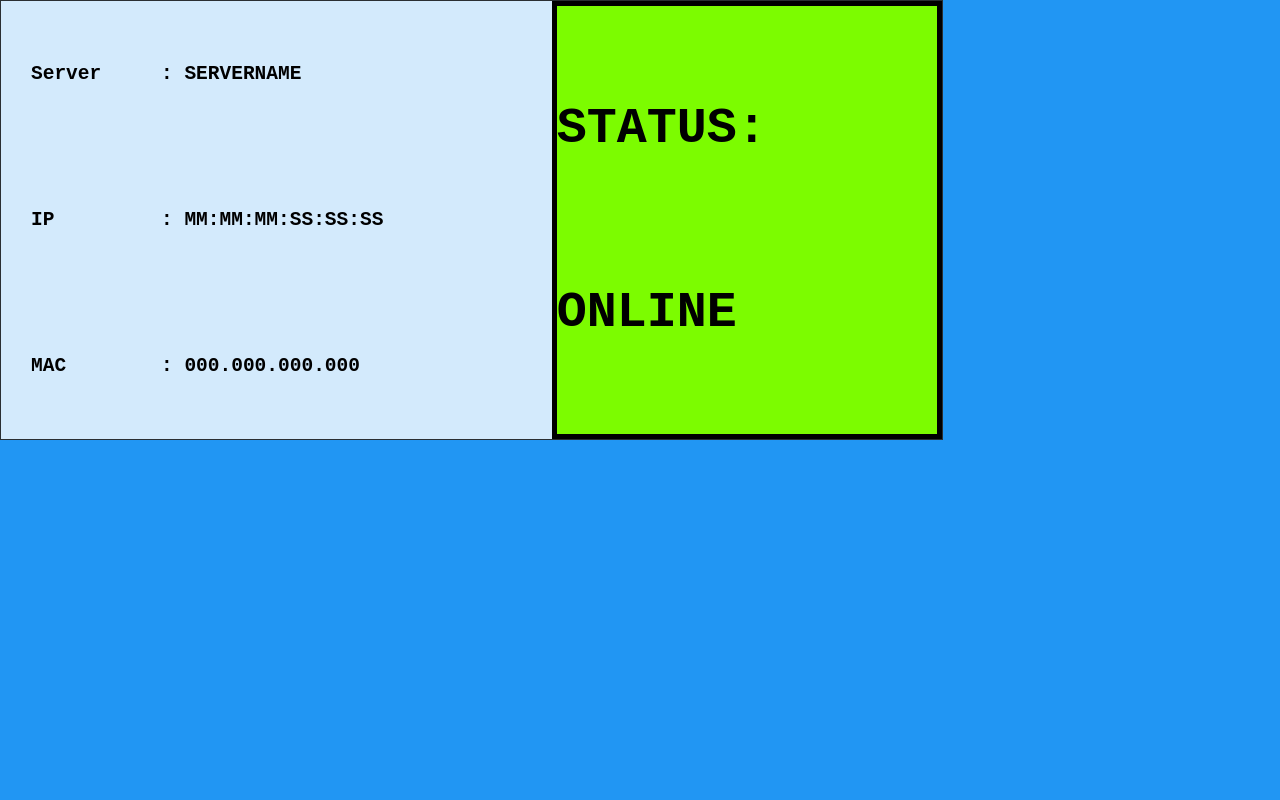
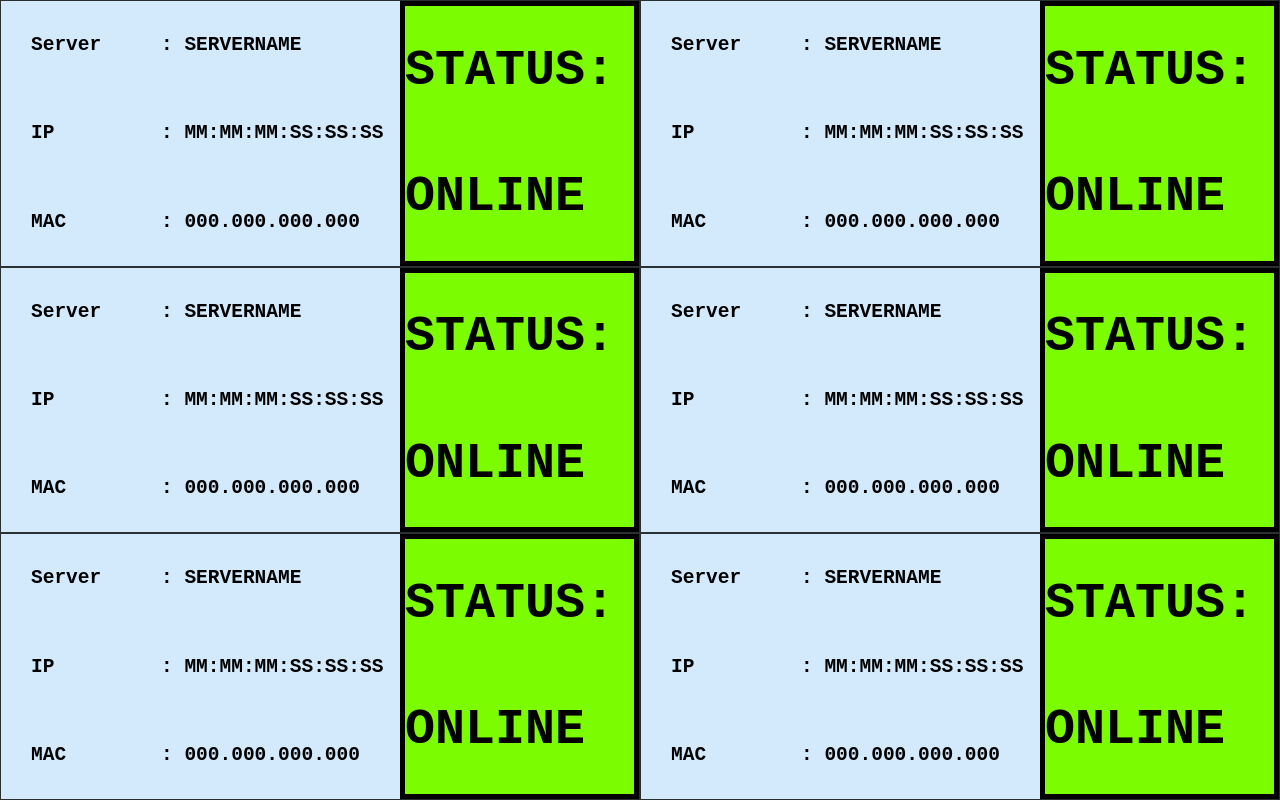
Before and after one commit to TrygveJW/Simple_server_vm_info, an Electron app: page dist/index.html in a window 1280 px wide. Drawn offline with Linux system fonts and the light colour scheme.

Commit message:
seve pre change

```diff
--- /dev/null
+++ b/src/main.css
@@ -0,0 +1,69 @@
+body {
+    margin: 0px;
+}
+
+h1 {
+    font-family: monospace;
+}
+
+h2 {
+    font-family: monospace;
+}
+
+#grid-container {
+    display: grid;
+    width: 100vw;
+    height: 100vh;
+    grid-template-columns: auto auto;
+    grid-template-rows: auto auto auto;
+    background-color: #2196F3;
+    padding: 0px;
+  }
+  .grid-item {
+    background-color: rgba(255, 255, 255, 0.8);
+    border: 1px solid rgba(0, 0, 0, 0.8);
+    text-align: left;
+  }
+
+.server-info {
+    margin: auto;
+    width: 100%;
+    height: 100%;
+    display: grid;
+    grid-template-rows: 1fr 1fr 1fr;
+    grid-template-columns: 10em 1fr 1fr;
+
+}
+.server-info .server-h{
+    grid-row-end: span 1;
+    grid-column: 1 / 2;
+    margin: auto;
+    margin-left: 30px;
+}
+
+.server-info .server-d{
+    grid-row-end: span 1;
+    grid-column: 2 / 3;
+    margin: auto;
+    margin-left: 0px;
+
+}
+
+.status-block{
+    grid-row: 1 / 4;
+    grid-column: 3 / 4;
+
+    background-color: lawngreen;
+    border: 5px solid black;
+
+    display: flex;
+    flex-direction: column;
+    justify-content: space-evenly;
+
+}
+
+.status-block h1{
+    font-size: 50px;
+
+
+}
--- a/src/main.ts
+++ b/src/main.ts
@@ -1,5 +1,7 @@
 import { app, BrowserWindow } from "electron";
 import * as path from "path";
+
+
 
 let mainWindow: Electron.BrowserWindow;
 
@@ -9,12 +11,13 @@ function createWindow() {
     height: 600,
     webPreferences: {
       preload: path.join(__dirname, "preload.js"),
+      nodeIntegration: true
     },
     width: 800,
   });
 
   // and load the index.html of the app.
-  mainWindow.loadFile(path.join(__dirname, "../index.html"));
+  mainWindow.loadFile(path.join(__dirname, "./index.html"));
 
   // Open the DevTools.
   mainWindow.webContents.openDevTools();
@@ -24,7 +27,7 @@ function createWindow() {
     // Dereference the window object, usually you would store windows
     // in an array if your app supports multi windows, this is the time
     // when you should delete the corresponding element.
-    mainWindow = null;
+    //mainWindow = null;
   });
 }
 
--- a/src/renderer.ts
+++ b/src/renderer.ts
@@ -4,5 +4,4 @@
 
 import { genPingScreen } from "./screens/genPingScreen";
 
-
 genPingScreen();
--- a/src/screens/genPingScreen.ts
+++ b/src/screens/genPingScreen.ts
@@ -1,13 +1,14 @@
+import ping from "ping";
 
 
 export function genPingScreen() : void{
-    let gridC : HTMLElement = document.getElementById("grid-container");
+    let gridC : HTMLElement = document.getElementById("grid-container")!;
 
-    let toClone : ChildNode = document.getElementById("ping-server-1");
+    let toClone : ChildNode = document.getElementById("ping-server-1")!;
 
     for (let index = 2; index <= 6; index++) {
         console.log("AAAAAAAAAA");
-        let aaa :Node = toClone.cloneNode(true)
+        let aaa :HTMLElement = toClone.cloneNode(true) as HTMLElement
         //aaa.getRootNode. .id = "ping-server-{index}";
         let r = gridC.appendChild(aaa);
 
@@ -16,3 +17,30 @@ export function genPingScreen() : void{
         console.log(r);
     }
 }
+
+enum ServerStatus {
+    OFFLINE,
+    ONLINE,
+    NO_INTERNET,
+}
+
+class PingServer {
+    name: string;
+    ip: string;
+    mac : string;
+    status :ServerStatus = ServerStatus.NO_INTERNET;
+
+    htmlRoot: HTMLHtmlElement;
+    statusText :HTMLHeadingElement;
+    statusBox : HTMLHtmlElement;
+
+    constructor(name: string, ip : string) {
+        this.name = name;
+        this.ip = ip;
+    }
+
+    makePingBox(parent : HTMLElement): void {
+        let rootElent : HTMLElement = new HTMLElement();
+
+    }
+}
```
Also changed, not shown: package.json (added, +34 -0 lines), src/index.html (added, +39 -0 lines), tsconfig.json (added, +87 -0 lines), dist/index.html, dist/main.css, dist/main.js (added), dist/preload.js (added), dist/renderer.js (added), dist/screens/genPingScreen.js (added), 5 other files.
